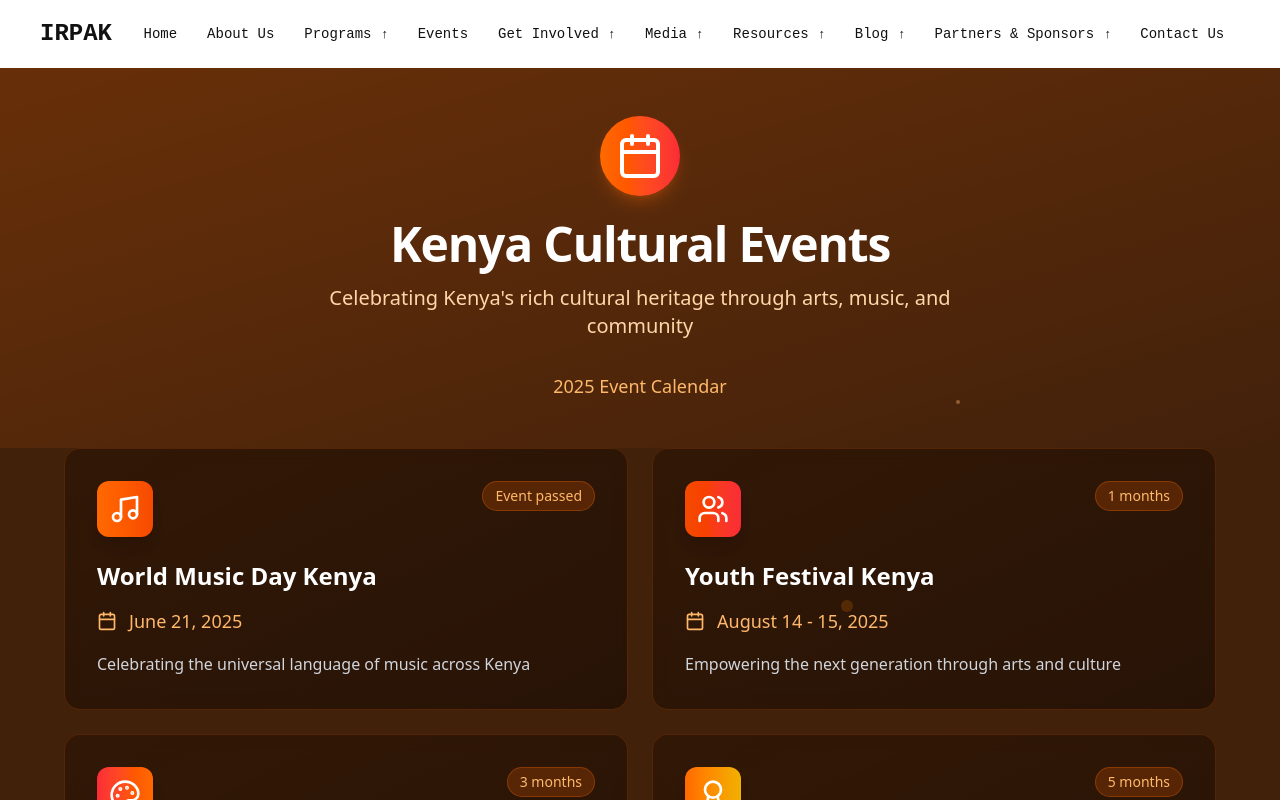
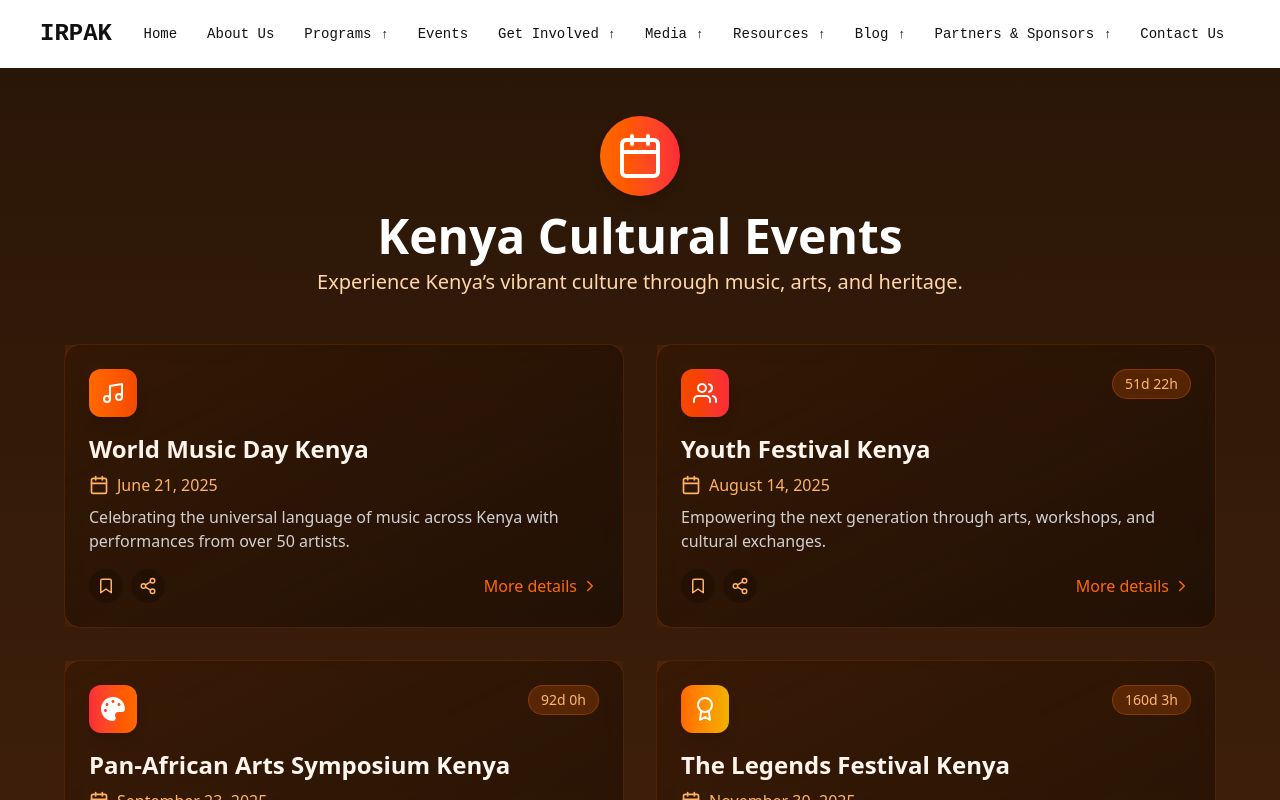
Before and after one commit to MarkMoses27/irpak-site, a React (Vite) app: page /events in a window 1280 px wide. Shown: the top 800 px of the page. Built offline with nearby package versions, Linux system fonts and the light colour scheme.

Commit message:
Updated events component

```diff
--- a/package.json
+++ b/package.json
@@ -16,6 +16,7 @@
     "lucide-react": "^0.522.0",
     "react": "^19.1.0",
     "react-dom": "^19.1.0",
+    "react-feather": "^2.0.10",
     "react-icons": "^5.5.0",
     "react-router-dom": "^7.6.2",
     "router": "^2.2.0",
--- a/src/components/Events.jsx
+++ b/src/components/Events.jsx
@@ -1,220 +1,197 @@
+// src/components/EventsCalendar.jsx
+
 import React, { useState, useEffect } from 'react';
-import { Calendar, Music, Users, Palette, Award } from 'lucide-react';
+import {
+  FiCalendar,
+  FiMusic,
+  FiUsers,
+  FiAward,
+  FiMapPin,
+  FiClock,
+  FiChevronRight,
+  FiBookmark,
+  FiShare2
+} from 'react-icons/fi';
+import { FaPalette } from 'react-icons/fa';
 
 const EventsCalendar = () => {
-  const [currentDate, setCurrentDate] = useState(new Date());
   const [selectedEvent, setSelectedEvent] = useState(null);
+  const [timeRemaining, setTimeRemaining] = useState({});
+  const [savedEvents, setSavedEvents] = useState([]);
 
   const events = [
     {
       id: 1,
       title: "World Music Day Kenya",
-      date: "2025-06-21",
+      date: new Date(2025, 5, 21, 10, 0), // June 21, 2025 10:00
       type: "music",
-      status: "upcoming",
-      description: "Celebrating the universal language of music across Kenya",
-      icon: Music,
-      gradient: "from-orange-500 to-orange-600"
+      description: "Celebrating the universal language of music across Kenya with performances from over 50 artists.",
+      location: "Uhuru Park, Nairobi",
+      time: "10:00 AM - 10:00 PM",
+      icon: FiMusic,
+      gradient: "from-orange-500 to-orange-600",
+      attendees: 1250
     },
     {
       id: 2,
       title: "Youth Festival Kenya",
-      date: "2025-08-14",
-      endDate: "2025-08-15",
+      date: new Date(2025, 7, 14, 9, 0), // August 14, 2025 9:00
       type: "youth",
-      status: "upcoming",
-      description: "Empowering the next generation through arts and culture",
-      icon: Users,
-      gradient: "from-orange-600 to-red-500"
+      description: "Empowering the next generation through arts, workshops, and cultural exchanges.",
+      location: "KICC, Nairobi",
+      time: "9:00 AM - 6:00 PM",
+      icon: FiUsers,
+      gradient: "from-orange-600 to-red-500",
+      attendees: 850
     },
     {
       id: 3,
       title: "Pan-African Arts Symposium Kenya",
-      date: "2025-09-23",
-      endDate: "2025-09-25",
+      date: new Date(2025, 8, 23, 11, 0), // September 23, 2025 11:00
       type: "arts",
-      status: "upcoming",
-      description: "Uniting African artistic traditions and contemporary expressions",
-      icon: Palette,
-      gradient: "from-red-500 to-orange-500"
+      description: "Uniting African artistic traditions and contemporary expressions with exhibitions and live demos.",
+      location: "National Museum, Nairobi",
+      time: "11:00 AM - 8:00 PM",
+      icon: FaPalette,
+      gradient: "from-red-500 to-orange-500",
+      attendees: 3200
     },
     {
       id: 4,
       title: "The Legends Festival Kenya",
-      date: "2025-11-30",
-      endDate: "2025-12-03",
+      date: new Date(2025, 10, 30, 14, 0), // November 30, 2025 14:00
       type: "legends",
-      status: "upcoming",
-      description: "Honoring Kenya's cultural legends and heritage",
-      icon: Award,
-      gradient: "from-orange-500 to-yellow-500"
+      description: "Honoring Kenya's cultural legends through performances, storytelling, and culinary experiences.",
+      location: "Bomas of Kenya, Nairobi",
+      time: "2:00 PM - 11:00 PM",
+      icon: FiAward,
+      gradient: "from-orange-500 to-yellow-500",
+      attendees: 2100
     }
   ];
 
-  const formatDate = (dateString) => {
-    const date = new Date(dateString);
-    return date.toLocaleDateString('en-US', {
-      month: 'long',
-      day: 'numeric',
-      year: 'numeric'
+  // calculate countdown for each event
+  useEffect(() => {
+    const updateCountdowns = () => {
+      const now = Date.now();
+      const remaining = {};
+      events.forEach(ev => {
+        const diff = ev.date.getTime() - now;
+        if (diff > 0) {
+          const days = Math.floor(diff / (1000 * 60 * 60 * 24));
+          const hours = Math.floor((diff / (1000 * 60 * 60)) % 24);
+          const minutes = Math.floor((diff / (1000 * 60)) % 60);
+          const seconds = Math.floor((diff / 1000) % 60);
+          remaining[ev.id] = { days, hours, minutes, seconds };
+        } else {
+          remaining[ev.id] = null; // no countdown for past events
+        }
       });
+      setTimeRemaining(remaining);
     };
 
-  const formatDateRange = (startDate, endDate) => {
-    if (!endDate) return formatDate(startDate);
-    const start = new Date(startDate);
-    const end = new Date(endDate);
+    updateCountdowns();
+    const timer = setInterval(updateCountdowns, 1000);
+    return () => clearInterval(timer);
+  }, []);
 
-    if (start.getMonth() === end.getMonth()) {
-      return `${start.toLocaleDateString('en-US', { month: 'long', day: 'numeric' })} - ${end.getDate()}, ${end.getFullYear()}`;
-    }
-    return `${formatDate(startDate)} - ${formatDate(endDate)}`;
-  };
+  const formatDate = (d) =>
+    d.toLocaleDateString('en-US', { month: 'long', day: 'numeric', year: 'numeric' });
 
-  const getDaysUntil = (dateString) => {
-    const eventDate = new Date(dateString);
-    const today = new Date();
-    const diffTime = eventDate - today;
-    const diffDays = Math.ceil(diffTime / (1000 * 60 * 60 * 24));
-    return diffDays;
-  };
-
-  const getCountdownText = (days) => {
-    if (days < 0) return "Event passed";
-    if (days === 0) return "Today!";
-    if (days === 1) return "Tomorrow";
-    if (days < 7) return `${days} days`;
-    if (days < 30) return `${Math.floor(days / 7)} weeks`;
-    return `${Math.floor(days / 30)} months`;
-  };
+  const toggleSave = (id) =>
+    setSavedEvents(prev => prev.includes(id) ? prev.filter(x => x !== id) : [...prev, id]);
 
   return (
-    <div className="min-h-screen" style={{ backgroundColor: '#42210B' }}>
+    <div className="min-h-screen bg-gradient-to-b from-[#2a1607] to-[#42210B] text-white">
       {/* Header */}
-      <div className="relative overflow-hidden">
-        <div className="absolute inset-0 bg-gradient-to-br from-orange-500/20 to-transparent"></div>
-        <div className="relative px-6 py-12 text-center">
-          <div className="flex justify-center mb-6">
-            <div className="p-4 rounded-full bg-gradient-to-r from-orange-500 to-red-500 shadow-lg shadow-orange-500/25">
-              <Calendar className="w-12 h-12 text-white" />
+      <header className="py-12 text-center">
+        <div className="inline-flex p-4 rounded-full bg-gradient-to-r from-orange-500 to-red-500 shadow-lg mb-4">
+          <FiCalendar className="w-12 h-12" />
         </div>
+        <h1 className="text-5xl font-bold mb-2">Kenya Cultural Events</h1>
+        <p className="text-xl text-orange-200">Experience Kenya’s vibrant culture through music, arts, and heritage.</p>
+      </header>
+
+      {/* Events Grid */}
+      <main className="px-6 pb-16">
+        <div className="max-w-6xl mx-auto grid gap-8 md:grid-cols-2">
+          {events.map(ev => {
+            const Countdown = timeRemaining[ev.id];
+            return (
+              <div
+                key={ev.id}
+                onClick={() => setSelectedEvent(prev => prev === ev.id ? null : ev.id)}
+                className="relative group rounded-2xl bg-black/40 backdrop-blur-sm border border-orange-500/20 p-6 cursor-pointer transition hover:scale-105 hover:shadow-2xl"
+              >
+                <div className="absolute inset-0 bg-gradient-to-br from-orange-500 to-transparent opacity-10"></div>
+                <div className="relative z-10 flex justify-between items-start mb-4">
+                  <div className={`p-3 rounded-xl bg-gradient-to-r ${ev.gradient} shadow-lg`}>
+                    <ev.icon className="text-white" size={24} />
                   </div>
-          <h1 className="text-5xl font-bold text-white mb-4 tracking-tight">
-            Kenya Cultural Events
-          </h1>
-          <p className="text-xl text-orange-200 max-w-2xl mx-auto">
-            Celebrating Kenya's rich cultural heritage through arts, music, and community
-          </p>
-          <div className="mt-8 text-orange-300">
-            <p className="text-lg">2025 Event Calendar</p>
-          </div>
-        </div>
+                  {/* only show countdown badge if event is still upcoming */}
+                  {Countdown && (
+                    <span className="px-3 py-1 text-sm rounded-full bg-orange-500/20 text-orange-300 border border-orange-500/30">
+                      {Countdown.days > 0
+                        ? `${Countdown.days}d ${Countdown.hours}h`
+                        : Countdown.hours > 0
+                          ? `${Countdown.hours}h ${Countdown.minutes}m`
+                          : `${Countdown.minutes}m ${Countdown.seconds}s`}
+                    </span>
+                  )}
                 </div>
 
-      {/* Events Grid */}
-      <div className="px-6 pb-12">
-        <div className="max-w-6xl mx-auto">
-          <div className="grid gap-6 md:grid-cols-2 lg:grid-cols-2">
-            {events.map((event, index) => {
-              const IconComponent = event.icon;
-              const daysUntil = getDaysUntil(event.date);
+                <h3 className="text-2xl font-bold mb-2 group-hover:text-orange-300">{ev.title}</h3>
+                <div className="flex items-center text-orange-300 mb-2">
+                  <FiCalendar className="w-5 h-5 mr-2" />
+                  {formatDate(ev.date)}
+                </div>
+                <p className="text-gray-300 mb-4">{ev.description}</p>
 
-              return (
-                <div
-                  key={event.id}
-                  className="group relative overflow-hidden rounded-2xl bg-black/40 backdrop-blur-sm border border-orange-500/20 hover:border-orange-500/50 transition-all duration-500 hover:scale-105 hover:shadow-2xl hover:shadow-orange-500/20 cursor-pointer"
-                  style={{ animationDelay: `${index * 0.1}s` }}
-                  onClick={() => setSelectedEvent(selectedEvent === event.id ? null : event.id)}
+                <div className="flex justify-between items-center">
+                  <div className="flex space-x-2">
+                    <button
+                      onClick={e => { e.stopPropagation(); toggleSave(ev.id); }}
+                      className="p-2 bg-black/30 rounded-full hover:bg-orange-500/20"
                     >
-                  {/* Background Pattern */}
-                  <div className="absolute inset-0 opacity-5">
-                    <div className="absolute inset-0 bg-gradient-to-br from-orange-500 to-transparent"></div>
+                      <FiBookmark
+                        className={savedEvents.includes(ev.id) ? "text-orange-500" : "text-orange-300"}
+                        size={18}
+                      />
+                    </button>
+                    <button className="p-2 bg-black/30 rounded-full hover:bg-orange-500/20">
+                      <FiShare2 className="text-orange-300" size={18} />
+                    </button>
                   </div>
-
-                  {/* Content */}
-                  <div className="relative p-8">
-                    {/* Icon and Status */}
-                    <div className="flex justify-between items-start mb-6">
-                      <div className={`p-3 rounded-xl bg-gradient-to-r ${event.gradient} shadow-lg`}>
-                        <IconComponent className="w-8 h-8 text-white" />
-                      </div>
-                      <div className="text-right">
-                        <div className="px-3 py-1 rounded-full bg-orange-500/20 text-orange-300 text-sm font-medium border border-orange-500/30">
-                          {getCountdownText(daysUntil)}
-                        </div>
-                      </div>
-                    </div>
-
-                    {/* Event Details */}
-                    <div className="space-y-4">
-                      <h3 className="text-2xl font-bold text-white leading-tight group-hover:text-orange-300 transition-colors">
-                        {event.title}
-                      </h3>
-
-                      <div className="flex items-center text-orange-300 text-lg font-medium">
-                        <Calendar className="w-5 h-5 mr-3" />
-                        {formatDateRange(event.date, event.endDate)}
-                      </div>
-
-                      <p className="text-gray-300 leading-relaxed">
-                        {event.description}
-                      </p>
+                  <button className="flex items-center text-orange-500 font-medium">
+                    {selectedEvent === ev.id ? "Hide details" : "More details"}
+                    <FiChevronRight className="ml-1" size={18} />
+                  </button>
                 </div>
 
                 {/* Expanded Details */}
-                    {selectedEvent === event.id && (
-                      <div className="mt-6 pt-6 border-t border-orange-500/20 animate-in slide-in-from-top duration-300">
-                        <div className="grid grid-cols-2 gap-4 text-sm">
-                          <div>
-                            <span className="text-orange-400 font-medium">Status:</span>
-                            <p className="text-white capitalize">{event.status}</p>
+                {selectedEvent === ev.id && Countdown && (
+                  <div className="mt-6 pt-6 border-t border-orange-500/20 space-y-4">
+                    <div className="flex items-center text-orange-300">
+                      <FiClock className="mr-2" /> {ev.time}
                     </div>
-                          <div>
-                            <span className="text-orange-400 font-medium">Type:</span>
-                            <p className="text-white capitalize">{event.type}</p>
+                    <div className="flex items-center text-orange-300">
+                      <FiMapPin className="mr-2" /> {ev.location}
+                    </div>
+                    <div className="grid grid-cols-4 gap-2 text-center">
+                      {Object.entries(Countdown).map(([unit, val]) => (
+                        <div key={unit} className="bg-black/30 rounded-lg p-2">
+                          <div className="text-xl font-bold">{val}</div>
+                          <div className="text-xs text-orange-300 uppercase">{unit}</div>
+                        </div>
+                      ))}
                     </div>
                   </div>
-
-                        {daysUntil > 0 && (
-                          <div className="mt-4 p-4 rounded-lg bg-orange-500/10 border border-orange-500/20">
-                            <p className="text-orange-300 text-center">
-                              <span className="font-bold text-2xl text-orange-400">{daysUntil}</span> days to go!
-                            </p>
-                          </div>
                 )}
-                      </div>
-                    )}
-
-                    {/* Hover Glow Effect */}
-                    <div className="absolute inset-0 rounded-2xl bg-gradient-to-r from-orange-500/0 via-orange-500/5 to-orange-500/0 opacity-0 group-hover:opacity-100 transition-opacity duration-500"></div>
-                  </div>
               </div>
             );
           })}
         </div>
-
-          {/* Footer */}
-          <div className="mt-16 text-center">
-            <div className="inline-flex items-center px-6 py-3 rounded-full bg-black/40 border border-orange-500/30 backdrop-blur-sm">
-              <div className="w-3 h-3 rounded-full bg-orange-500 mr-3 animate-pulse"></div>
-              <span className="text-orange-300 font-medium">
-                Stay tuned for more cultural celebrations
-              </span>
-            </div>
-
-            <p className="mt-6 text-gray-400 text-sm">
-              Experience the vibrant culture of Kenya through these exceptional events
-            </p>
-          </div>
-        </div>
-      </div>
-
-      {/* Floating Animation Elements */}
-      <div className="fixed inset-0 pointer-events-none overflow-hidden">
-        <div className="absolute top-1/4 left-1/4 w-2 h-2 bg-orange-500/30 rounded-full animate-ping" style={{ animationDelay: '2s' }}></div>
-        <div className="absolute top-3/4 right-1/3 w-3 h-3 bg-orange-400/20 rounded-full animate-pulse" style={{ animationDelay: '4s' }}></div>
-        <div className="absolute top-1/2 right-1/4 w-1 h-1 bg-orange-300/40 rounded-full animate-ping" style={{ animationDelay: '6s' }}></div>
-      </div>
+      </main>
     </div>
   );
 };
```
Also changed, not shown: 1 other file (tests, documents, lock files or other folders). Lines whose indentation alone changed are shown as unchanged.
